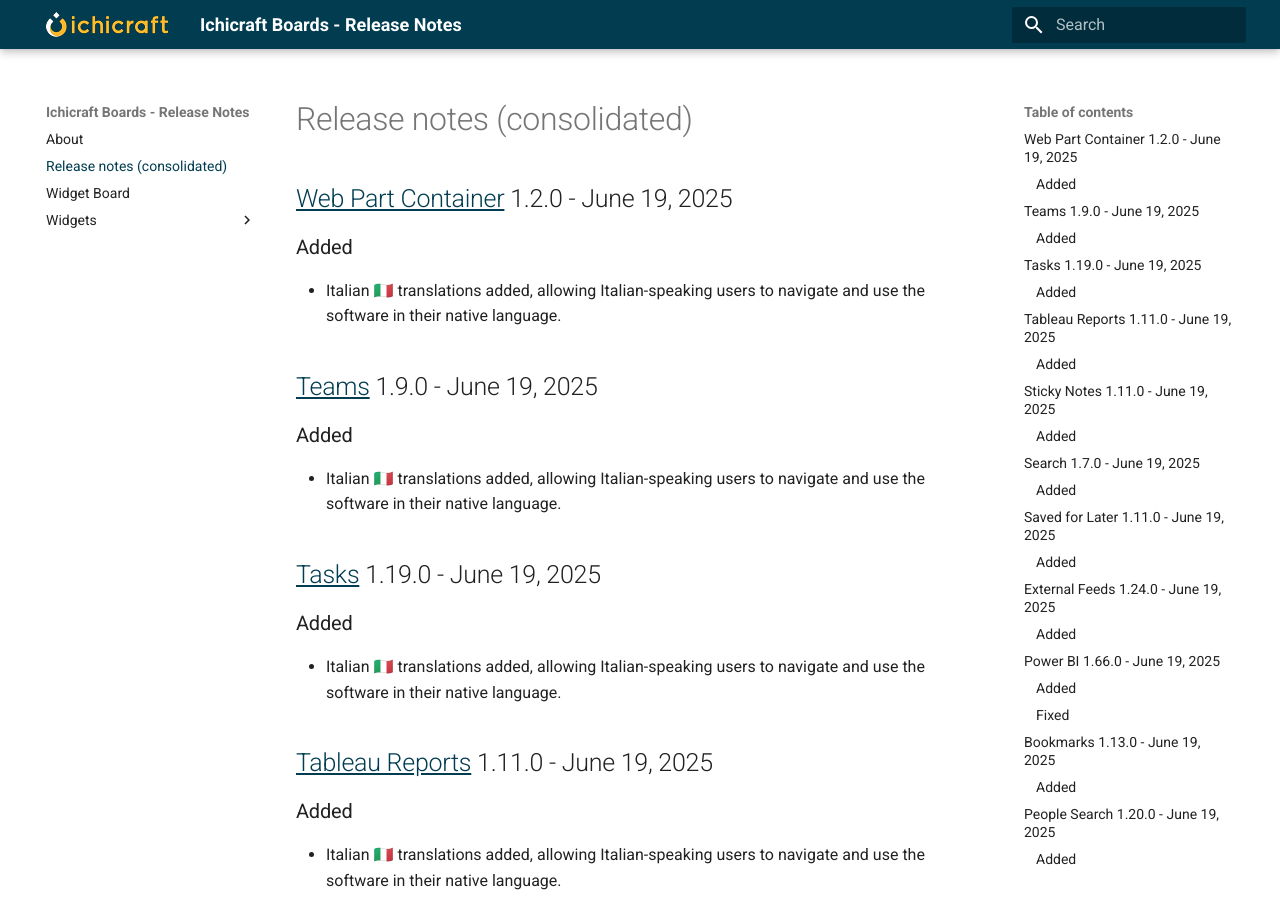
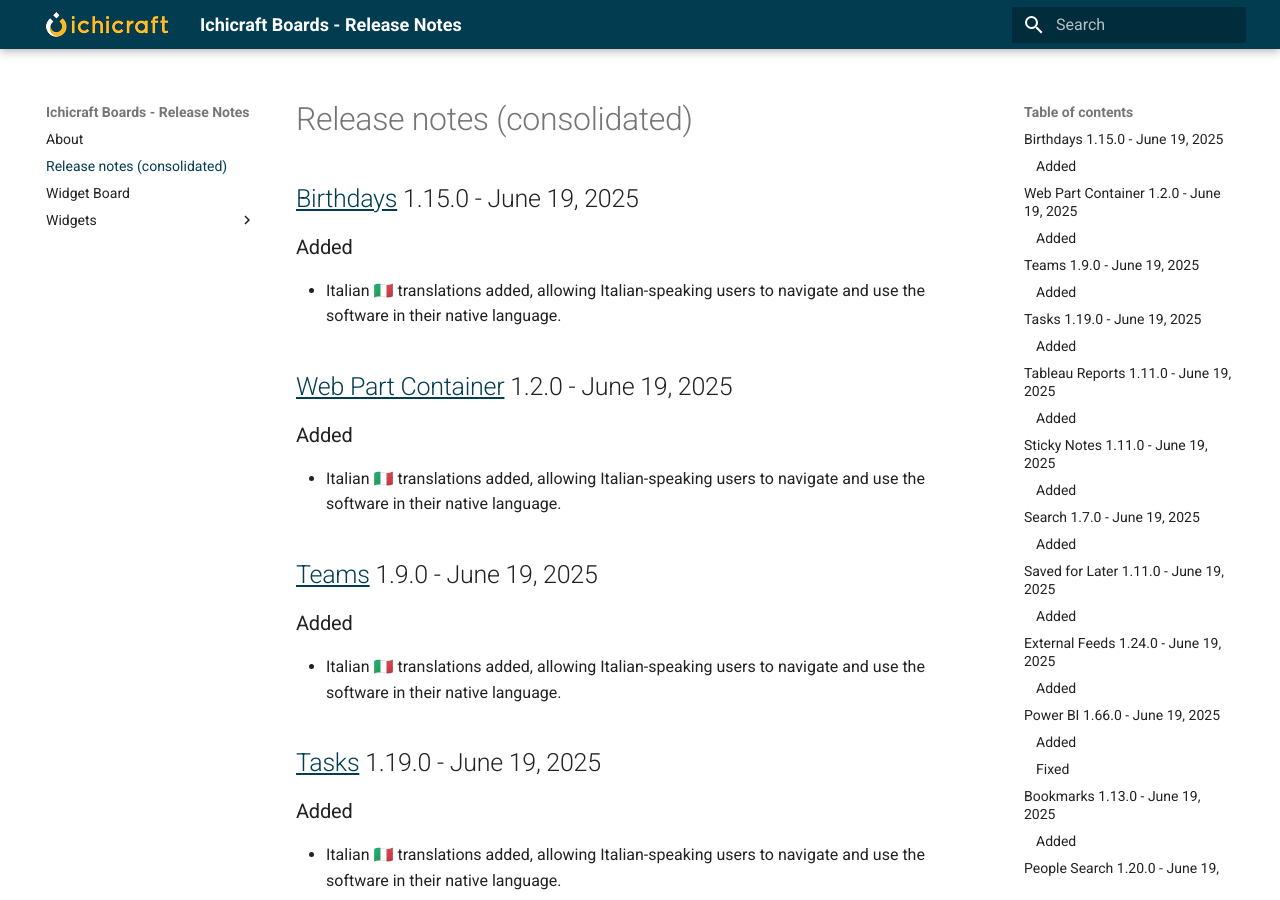
Before and after one commit to ichicraft/widgets-docs, an MkDocs documentation site: the page built from docs/Release-notes-(consolidated).md, in a window 1280 px wide and 900 px high. Built offline with MkDocs 1.6.1 and Material for MkDocs 9.7.7, drawn with Linux system fonts in a browser that asks for light colours.

Commit message:
Release notes updated by BuildService

```diff
--- a/docs/Release-notes-(consolidated).md
+++ b/docs/Release-notes-(consolidated).md
@@ -1,3 +1,8 @@
+## [Birthdays](./Widgets/Birthdays.md) 1.15.0 - June 19, 2025
+
+### Added
+- Italian 🇮🇹 translations added, allowing Italian-speaking users to navigate and use the software in their native language.
+
 ## [Web Part Container](./Widgets/Web Part Container.md) 1.2.0 - June 19, 2025
 
 ### Added
--- a/docs/Widgets/Birthdays.md
+++ b/docs/Widgets/Birthdays.md
@@ -1,3 +1,8 @@
+## 1.15.0 - June 19, 2025
+
+### Added
+- Italian 🇮🇹 translations added, allowing Italian-speaking users to navigate and use the software in their native language.
+
 ## 1.14.0 - February 19, 2025
 
 ### Added
```
